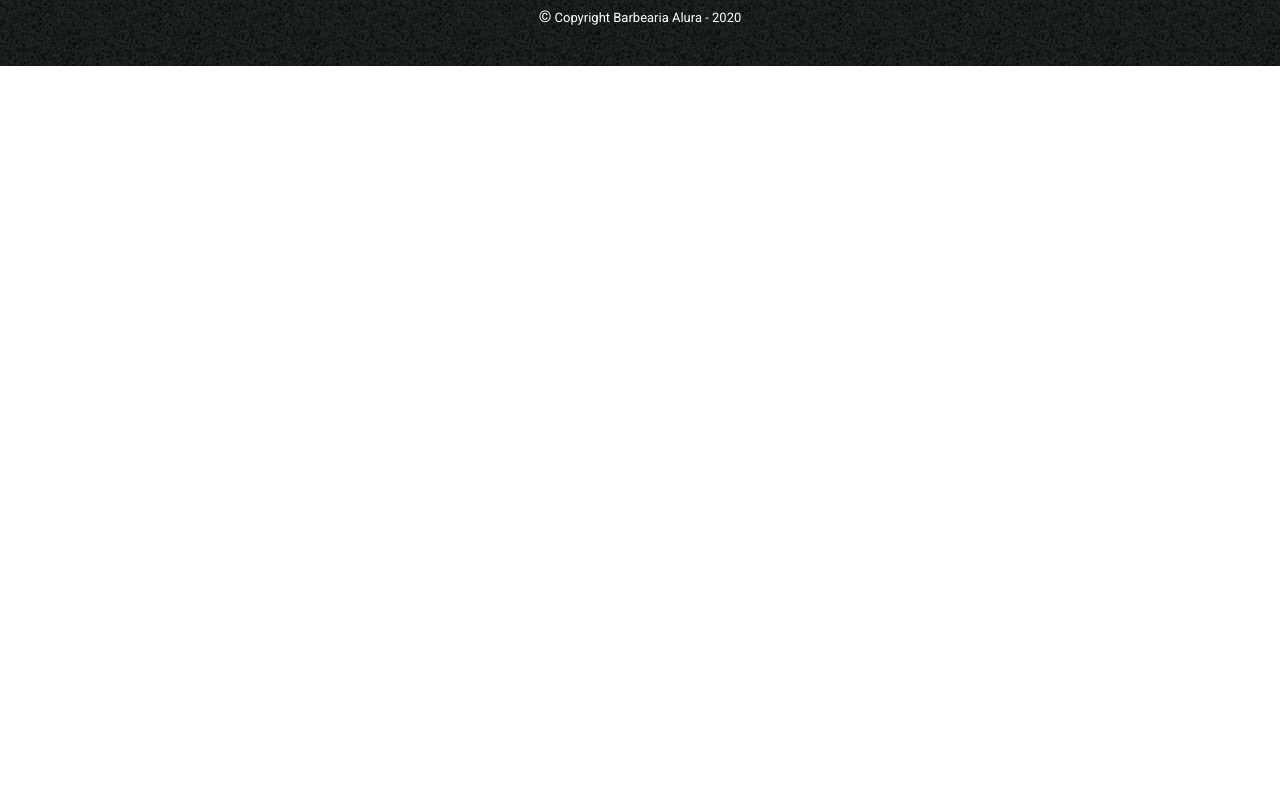
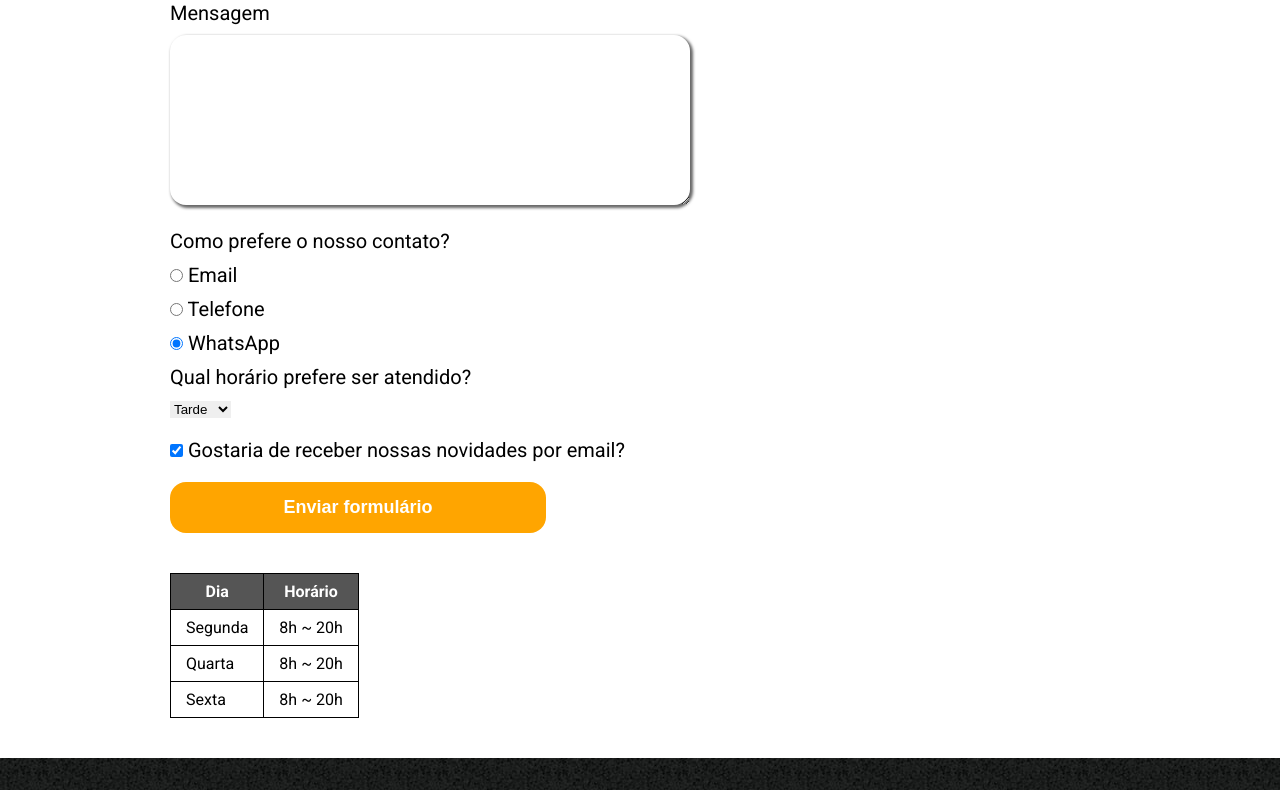
Before and after one commit to wagnermor/Barbearia, a plain HTML site: page contato.html in a window 1280 px wide. Shown: the part 604-1394 px from the top of the page. Before the commit the page ends 800 px from the top, so only its background shows below. Drawn offline with Linux system fonts and the light colour scheme.

Commit message:
Conclusão de 'HTML5 e CSS3 parte 3 - Trabalhando com formulários e tabelas'

```diff
--- a/contato.html
+++ b/contato.html
@@ -4,12 +4,12 @@
     <meta charset="UTF-8">
     <meta name="viewport" content="width=device-width, initial-scale=1.0">
     <title>Contato - Barbearia Alura</title>
-    <link rel="stylesheet" href="./css/produtos.css">
+    <link rel="stylesheet" href="./css/contato.css">
 </head>
 <body>
     <header>
         <div class="top-box">
-            <h1><img src="./img/logo.png" alt="Logo barbearia Alura"></h1>
+            <h1><img src="./img/logo.png" alt="Logo da barbearia Alura"></h1>
             <nav>
                 <ul>
                     <li><a href="index.html">Home</a></li>
@@ -21,11 +21,82 @@
     </header>
 
     <main>
+        <form action="get">
+            <label for="nome-sobrenome">Nome</label>
+            <input class="input-padrao" type="text" id="nome-sobrenome" placeholder="Digite o seu nome completo Isa" required>
+
+            <label for="email">Email</label>
+            <input class="input-padrao" type="email" id="email" required>
+
+            <label for="telefone">Telefone</label>
+            <input class="input-padrao" type="tel" id="telefone" required>
+
+            <label for="mensagem">Mensagem</label>
+            <textarea class="input-padrao" name="mensagem" id="mensagem" cols="30" rows="10"></textarea>
+
+            <fieldset>
+                <legend>Como prefere o nosso contato?</legend>
+
+                <label for="radio-email">
+                    <input type="radio" name="contato" value="email" id="radio-email">
+                    Email
+                </label>
+
+                <label for="radio-telefone">
+                    <input type="radio" name="contato" value="telefone" id="radio-telefone">
+                    Telefone
+                </label>
+
+                <label for="radio-whatsapp">
+                    <input type="radio" name="contato" value="whatsapp" id="radio-whatsapp" checked>
+                    WhatsApp
+                </label>
+            </fieldset>
+
+            <fieldset>
+                <legend>Qual horário prefere ser atendido?</legend>
+                <select name="" id="">
+                    <option value="manhã">Manhã</option>
+                    <option value="tarde" selected>Tarde</option>
+                    <option value="noite">Noite</option>
+                </select>
+            </fieldset>
+
+            <label class="checkbox">
+                <input type="checkbox" checked>
+                Gostaria de receber nossas novidades por email?
+            </label>
+
+            <input type="submit" value="Enviar formulário">
+        </form>
+<!-- Início da tabela -->
+        <table>
+            <thead>
+                <tr>
+                    <th>Dia</th>
+                    <th>Horário</th>
+                </tr>
+            </thead>
+            <tbody>
+                <tr>
+                    <td>Segunda</td>
+                    <td>8h ~ 20h</td>
+                </tr>
+                <tr>
+                    <td>Quarta</td>
+                    <td>8h ~ 20h</td>
+                </tr>
+                <tr>
+                    <td>Sexta</td>
+                    <td>8h ~ 20h</td>
+                </tr>
+            </tbody>
+        </table>
 
     </main>
 
     <footer>
-        <img src="./img/logo-branco.png" alt="Logo Barbearia Alura cor branca">
+        <img src="./img/logo-branco.png" alt="Logo da Barbearia Alura cor branca">
         <p class="copyright"><span class="copy-unicode">&copy;</span> Copyright Barbearia Alura - 2020</p>
     </footer>
 </body>
--- a/css/contato.css
+++ b/css/contato.css
@@ -47,40 +47,65 @@ nav a:hover {
 }
 
 /* main */
-.produtos {
+main {
     width: 940px;
     margin: 0 auto;
-    padding: 50px;
 }
-.produtos li {
-    display: inline-block;
-    text-align: center;
-    width: 30%;
-    vertical-align: top;
-    border-radius: 8px;
-    margin: 0 1.5%;
-    padding: 30px 20px;
-    box-sizing: border-box;
-    border: solid 2px #000;
+
+form {
+    margin: 40px 0;
 }
-.produtos li:hover {
-    box-shadow: 0 0 2px 3px rgba(0, 0, 0, 0.4);
+
+form label, form legend {
+    display: block;
+    font-size: 20px;
+    margin: 0 0 10px;
+}
+
+.input-padrao {
+    box-shadow: 2px 2px 3px 1px rgba(0, 0, 0, 0.6);
+    border-radius: 16px;
+    padding: 10px 25px;
+    margin: 0 0 20px;
+    width: 50%;
+    outline: none;
+}
+
+.checkbox {
+    margin: 20px 0;
+}
+
+form input[type=submit] {
+    width: 40%;
+    padding: 15px 0;
+    /* background-image: url('../img/bg.jpg'); */
+    background-color: orange;
+    border: none;
+    border-radius: 16px;
+    color: #fff;
+    font-weight: bold;
     cursor: pointer;
+    font-size: 18px;
+    transition: 1s all;
 }
-.produtos li:hover h2 {
-    font-size: 34px;
+form input[type=submit]:hover {
+    background-color: orangered;
+    transform: scale(1.2); /* 1.2 corresponde ao acréscimo de 20% */
 }
-.produtos h2 {
-    font-size: 30px;
+
+table {
+    margin: 20px 0 40px;
+    border-collapse: collapse;
+}
+thead {
+    background-color: #555;
+    color: #fff;
     font-weight: bold;
 }
-.produtos p:nth-child(2n+1) {
-    font-size: 18px;
-}
-.produtos p:nth-child(3n+1) {
-    font-weight: bold;
-    font-size: 22px;
-    margin-top: 10px;
+td, th {
+    border: solid 1px #000;
+    padding: 8px 15px;
+    /* border-spacing: 0px; */
 }
 
 /* footer */
```
